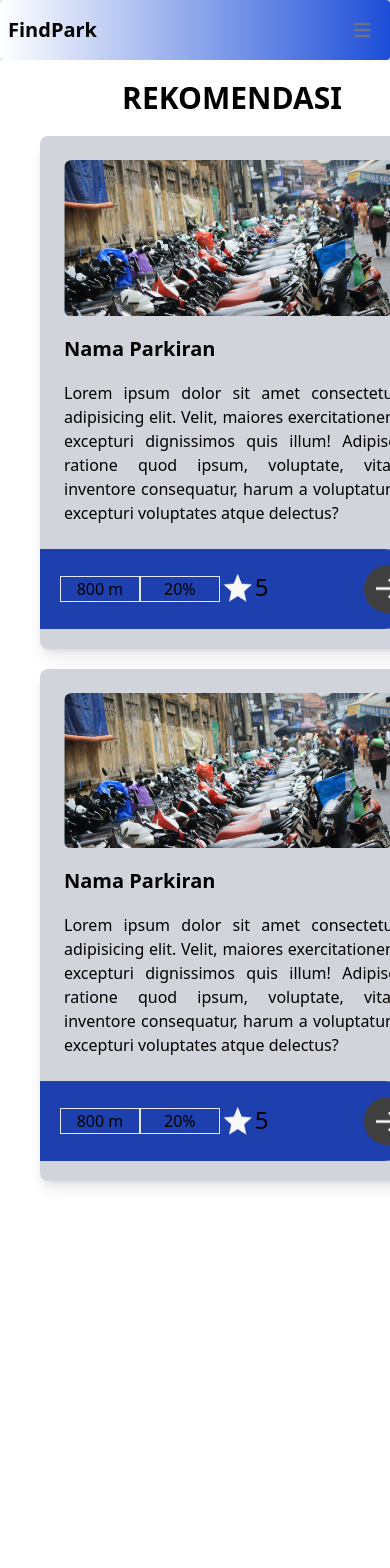
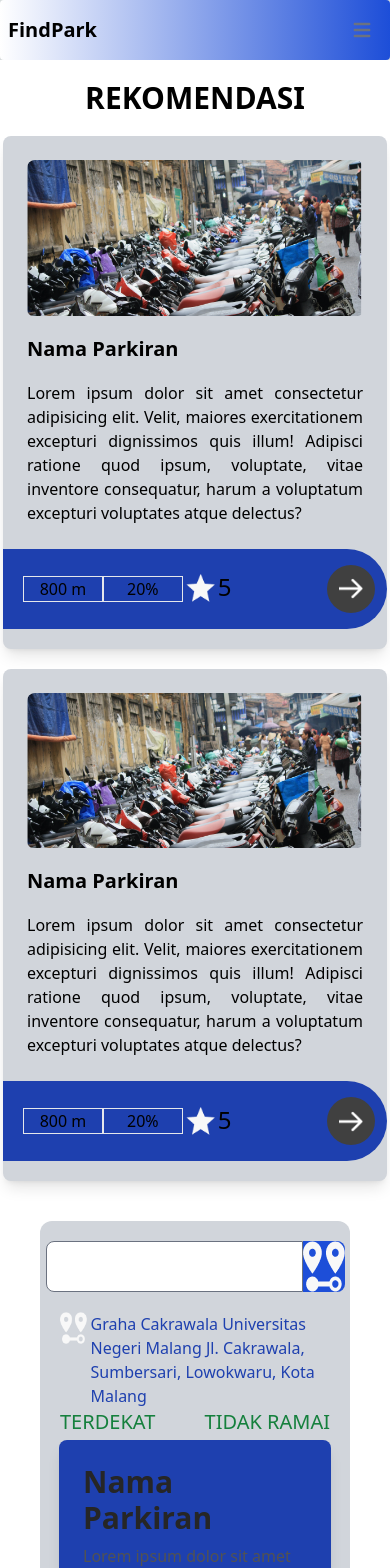
Before and after one commit to ahmadadi1415/nextfindpark, a Next.js app: page /users/home in a window 390 px wide. Shown: the top 1568 px of the page. Built offline with nearby package versions, Linux system fonts and the light colour scheme; no server answers.

Commit message:
Update responsive
Done recomcard, index, navbarparkir

```diff
--- a/src/components/navbarparkir.tsx
+++ b/src/components/navbarparkir.tsx
@@ -4,17 +4,21 @@ export function Navbarparkir() {
   return (
     <nav className="bg-blue-800">
       <div className="">
-        <div className="flex text-5xl pt-5 px-5">
-          <div className="px-10">
+        <div className="lg:flex text-5xl pt-5">
+          <div className="flex justify-center px-10 pb-5">
             <h1>@namaparkiran</h1>
           </div>
-          <div className="flex text-3xl items-center bg-yellow-400 py-3 px-10 rounded-full">
-            <img src="/lokasi.png" alt="" width={30} />
-            <p className="pl-3">800 m</p>
+          <div>
+            <div className="flex justify-center">
+              <div className="flex text-3xl items-center bg-yellow-400 py-3 px-10 rounded-full">
+                <img src="/lokasi.png" alt="" width={30} />
+                <p className="pl-3">800 m</p>
+              </div>
+            </div>
           </div>
         </div>
-        <div className="flex text-3xl px-24 items-center">
-          <div className="py-10">
+        <div className="flex text-xl px-24">
+          <div className="py-5">
             <p>Lorem ipsum dolor sit amet consectetur adipisicing elit. Eum nesciunt ipsum et alias, inventore recusandae. Omnis porro eos dolorum, iure exercitationem, soluta adipisci totam expedita nihil eum quia voluptates alias!</p>
           </div>
         </div>
--- a/src/components/recomcard.tsx
+++ b/src/components/recomcard.tsx
@@ -58,7 +58,7 @@ export function Findcard() {
             <button className="w-28 bg-green-600 rounded-full">Jarak</button>
           </div>
         </div>
-        <div className="flex items-center px-2 bg-white rounded-r-lg">
+        <div className="flex lg:items-center justify-center py-2 px-2 bg-white rounded-r-lg">
           <div className="flex items-center justify-center border-8 border-red-700 border-lg text-red-700 w-24 h-24 rounded-full">
             <p>40%</p>
           </div>
--- a/src/pages/index.tsx
+++ b/src/pages/index.tsx
@@ -12,15 +12,16 @@ export default function Home() {
     <>
       <Navbar />
       <div>
-        <main className="p-32 flex items-center justify-between flex-col-2 min-h-screen bg-gradient-to-r from-white to-blue-700">
+        <main className="lg:p-32 flex items-center justify-between flex-col-2 min-h-screen bg-gradient-to-r from-white to-blue-700">
+          <div className="lg:grid grid-cols-2 ">
             <div className="">
-            <div className="mx-auto flex-col flex w-3/4  ">
+              <div className="mx-auto flex-col flex w-3/4 py-5 ">
                 <h1 className="antialiased text-6xl font-sans text-left text-black font-bold">Temukan Lahan Parkiran Terdekat Denganmu</h1>
                 <div className="py-5">
                   <h2 className="text-xl font-sans text-left text-black font-bold">Mempermudah anda dalam menemukan lahan parkir.</h2>
                   <p className="text-s font-sans text-left text-black">Segera daftarkan diri anda jika belum mempunyai akun</p>
                 </div>
-              <div className="py-6 ">
+                <div className="flex lg:py-6 ">
                   <button
                     type="button"
                     className="h-12 w-36 inline-block bg-primary hover:bg-blue-800 focus:ring-4 focus:ring-blue-300 font-medium rounded-xl text-m mr-2 mb-2 dark:bg-blue-600 dark:hover:bg-blue-700 focus:outline-none dark:focus:ring-blue-800"
@@ -46,6 +47,7 @@ export default function Home() {
                 className="scale-100 ml-auto " // just an example
               />
             </div>
+          </div>
         </main>
       </div>
       <Footer />
--- a/src/pages/users/home.tsx
+++ b/src/pages/users/home.tsx
@@ -13,10 +13,11 @@ export default function Home() {
     <>
       <Navbar />
       <div>
-        <main className="px-10 flex min-h-screen bg-white">
+        <main className="px-10 lg:flex min-h-screen bg-white">
           <div className="">
-            <div className="container text-black">
+            <div className="mx-auto text-black">
               <h1 className="text-center py-5 font-bold text-3xl">REKOMENDASI</h1>
+              <div>
                 <div className="pb-5">
                   <Recomcard />
                 </div>
@@ -25,34 +26,37 @@ export default function Home() {
                 </div>
               </div>
             </div>
-          <div className="container py-5">
-            <div className="container pl-10">
+          </div>
+          <div className="py-5">
+            <div className="lg:pl-10">
               <div className=" bg-gray-300 rounded-xl">
                 <div className="flex justify-center py-5">
                   <div className="flex text-black">
-                    <input type="text" className="w-96 rounded-l-lg" />
+                    <input type="text" className="lg:w-96 rounded-l-lg" />
                     <button className="bg-blue-700 rounded-r-lg">
                       <img src="/lokasi.png" alt="" />
                     </button>
                   </div>
                 </div>
-                <div className="flex px-5 text-blue-800">
-                  <div className="w-12">
+                <div className="lg:flex mx-auto px-5 text-blue-800">
+                  <div className="flex">
+                    <div className="w-20">
                       <img src="/lokasi.png" alt="" />
                     </div>
-                  <div className="w-96">
+                    <div className="pl-1">
                       <p>Graha Cakrawala Universitas Negeri Malang Jl. Cakrawala, Sumbersari, Lowokwaru, Kota Malang</p>
                     </div>
-                  <div className="flex items-center text-green-700 pl-20">
+                  </div>
+                  <div className="flex justify-between text-green-700 lg:pl-20">
                     <div className="text-xl">
-                      <button className="border-8 border-green-700 w-48 h-12 rounded-full">TERDEKAT</button>
+                      <button className="lg:border-8  border-green-700 lg:w-48 lg:h-12 rounded-full">TERDEKAT</button>
                     </div>
-                    <div className="text-xl pl-10">
-                      <button className="border-8 border-green-700 w-48 h-12 rounded-full">TIDAK RAMAI</button>
+                    <div className="text-xl lg:pl-10">
+                      <button className="lg:border-8 border-green-700 lg:w-48 lg:h-12 rounded-full">TIDAK RAMAI</button>
                     </div>
                   </div>
                 </div>
-                <div className="grid grid-cols-2 pl-5 pt-5">
+                <div className="lg:grid lg:grid-cols-2 pl-5 lg:pt-5 pt-1">
                   <div className="pr-5 pb-5">
                     <Findcard />
                   </div>
```
Lines whose indentation alone changed are shown as unchanged.
